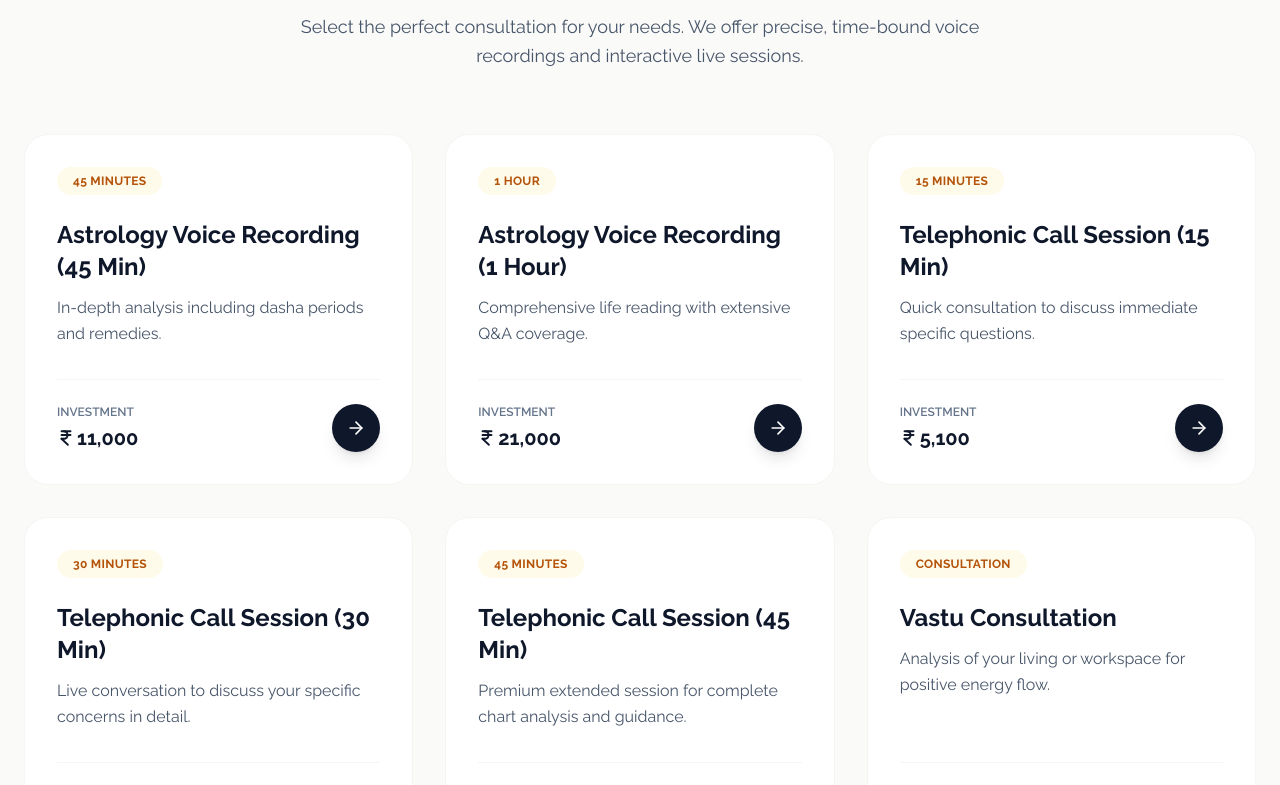
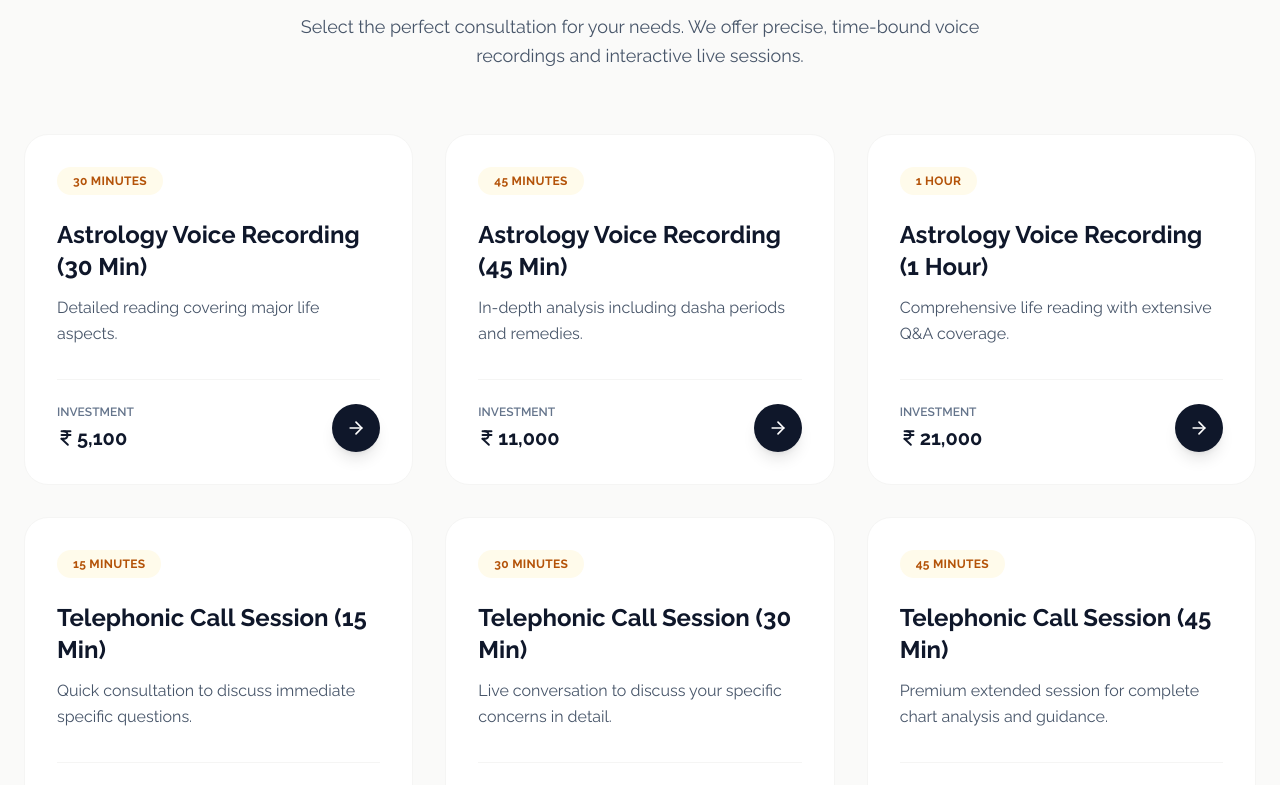
Before and after one commit to Abhishek-innovation/Astro-Bibhash-Mishra, a React (Vite) app: page / in a window 1280 px wide. Shown: the part 1560-2345 px from the top of the page. Built offline with nearby package versions, Linux system fonts and the light colour scheme.

Commit message:
feat: Add 30-minute voice recording service
Introduces a new service option for a 30-minute astrology voice recording consultation. This expands the available consultation durations for users.

```diff
--- a/constants.ts
+++ b/constants.ts
@@ -1,6 +1,13 @@
 import { Service } from './types';
 
 export const SERVICES: Service[] = [
+  {
+    id: 'voice-30',
+    title: 'Astrology Voice Recording (30 Min)',
+    description: 'Detailed reading covering major life aspects.',
+    duration: '30 Minutes',
+    price: 5100
+  },
   {
     id: 'voice-45',
     title: 'Astrology Voice Recording (45 Min)',
```
